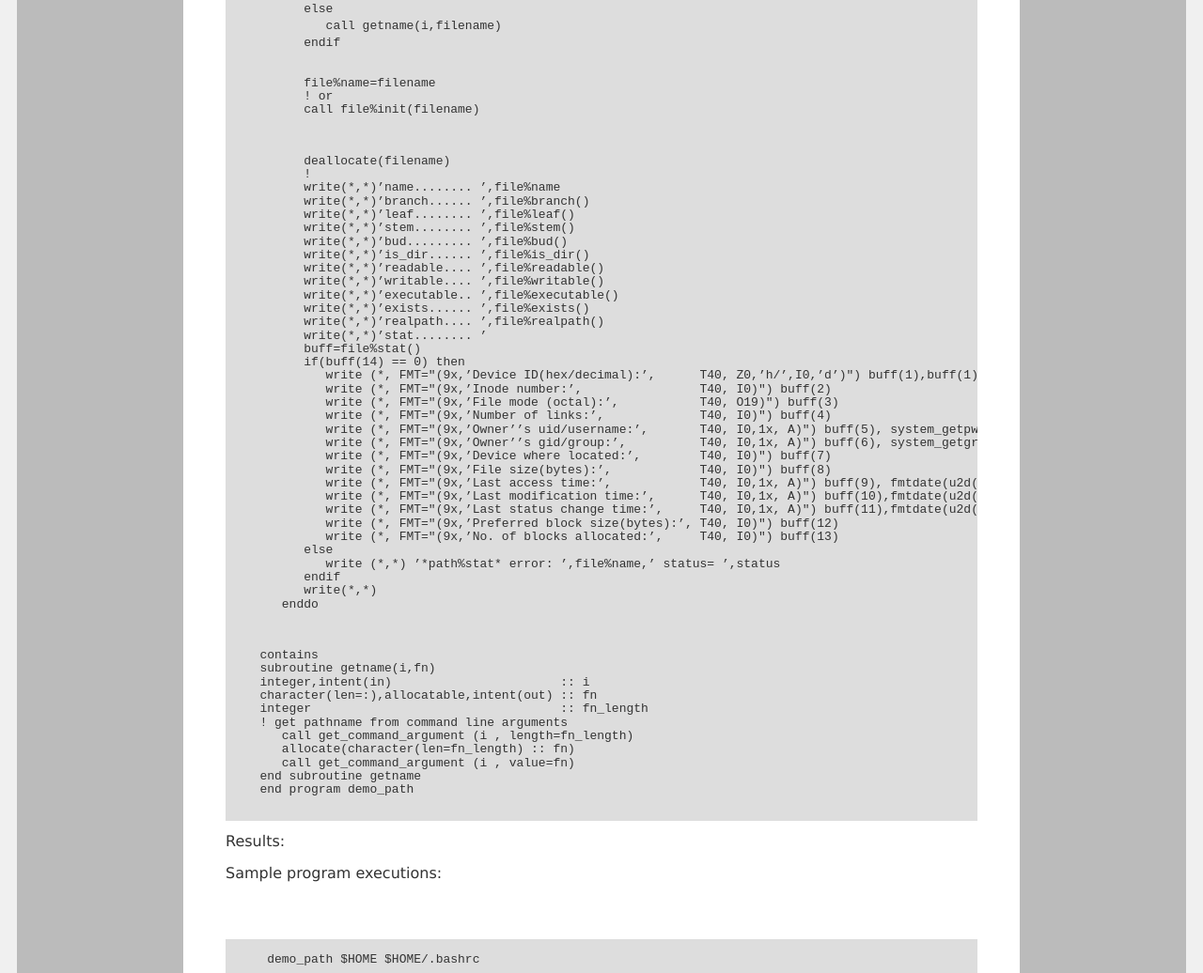
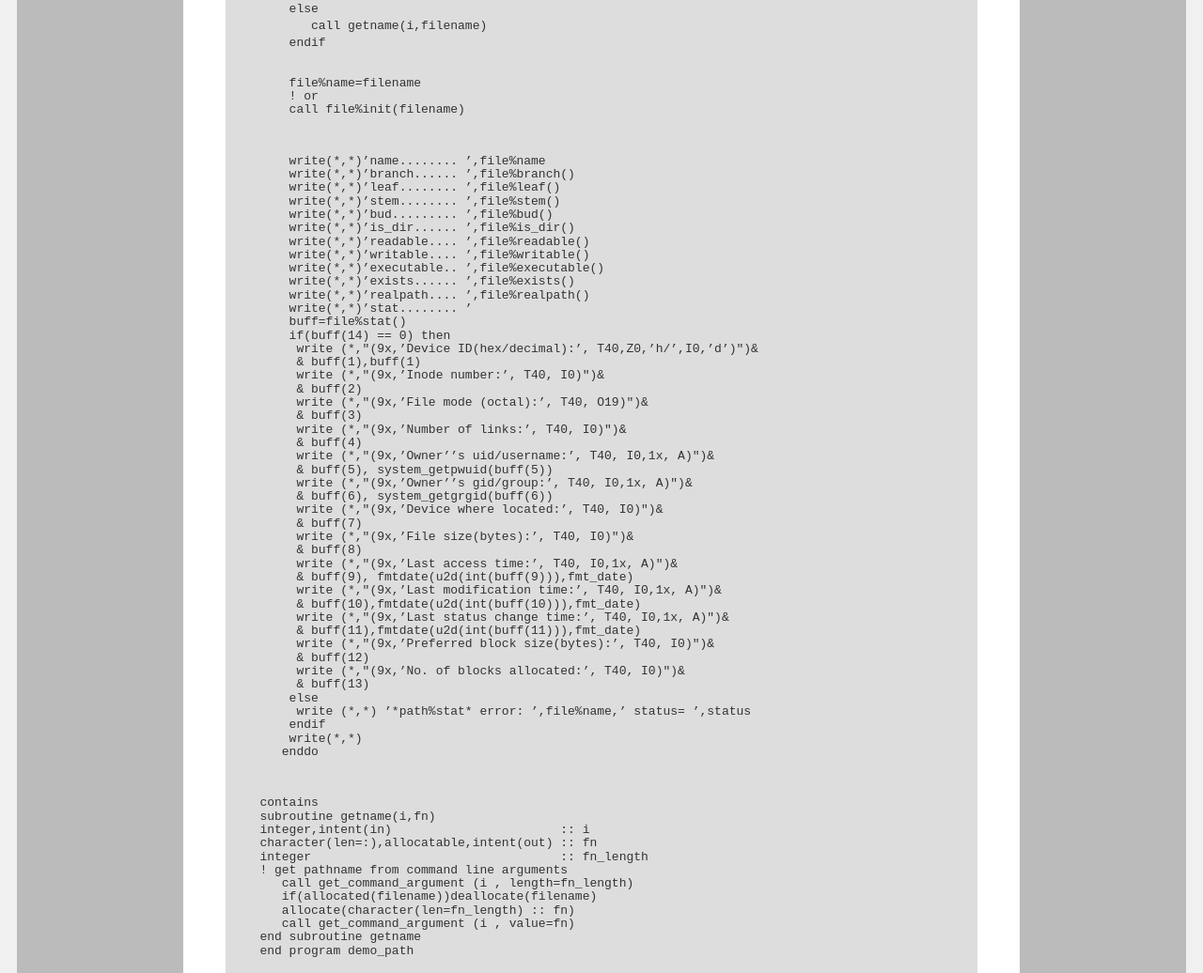
Before and after one commit to urbanjost/M_path, a plain HTML site: page docs/path.3m_path.html in a window 1280 px wide. Shown: the part 2480-3516 px from the top of the page at 94% size. Drawn offline with Linux system fonts and the light colour scheme.

Commit message:
release 0

```diff
--- a/docs/path.3m_path.html
+++ b/docs/path.3m_path.html
@@ -225,8 +225,6 @@ Sample program:
        ! or
        call file%init(filename)
 <P>
-         deallocate(filename)
-         !
        write(*,*)&#146;name&#46;&#46;&#46;..... &#146;,file%name
        write(*,*)&#146;branch&#46;&#46;&#46;... &#146;,file%branch()
        write(*,*)&#146;leaf&#46;&#46;&#46;..... &#146;,file%leaf()
@@ -241,19 +239,32 @@ Sample program:
        write(*,*)&#146;stat&#46;&#46;&#46;..... &#146;
        buff=file%stat()
        if(buff(14) == 0) then
-            write (*, FMT="(9x,&#146;Device ID(hex/decimal):&#146;,      T40, Z0,&#146;h/&#146;,I0,&#146;d&#146;)") buff(1),buff(1)
-            write (*, FMT="(9x,&#146;Inode number:&#146;,                T40, I0)") buff(2)
-            write (*, FMT="(9x,&#146;File mode (octal):&#146;,           T40, O19)") buff(3)
-            write (*, FMT="(9x,&#146;Number of links:&#146;,             T40, I0)") buff(4)
-            write (*, FMT="(9x,&#146;Owner&#146;&#146;s uid/username:&#146;,       T40, I0,1x, A)") buff(5), system_getpwuid(buff(5))
-            write (*, FMT="(9x,&#146;Owner&#146;&#146;s gid/group:&#146;,          T40, I0,1x, A)") buff(6), system_getgrgid(buff(6))
-            write (*, FMT="(9x,&#146;Device where located:&#146;,        T40, I0)") buff(7)
-            write (*, FMT="(9x,&#146;File size(bytes):&#146;,            T40, I0)") buff(8)
-            write (*, FMT="(9x,&#146;Last access time:&#146;,            T40, I0,1x, A)") buff(9), fmtdate(u2d(int(buff(9))),fmt_date)
-            write (*, FMT="(9x,&#146;Last modification time:&#146;,      T40, I0,1x, A)") buff(10),fmtdate(u2d(int(buff(10))),fmt_date)
-            write (*, FMT="(9x,&#146;Last status change time:&#146;,     T40, I0,1x, A)") buff(11),fmtdate(u2d(int(buff(11))),fmt_date)
-            write (*, FMT="(9x,&#146;Preferred block size(bytes):&#146;, T40, I0)") buff(12)
-            write (*, FMT="(9x,&#146;No. of blocks allocated:&#146;,     T40, I0)") buff(13)
+        write (*,"(9x,&#146;Device ID(hex/decimal):&#146;, T40,Z0,&#146;h/&#146;,I0,&#146;d&#146;)")&
+        & buff(1),buff(1)
+        write (*,"(9x,&#146;Inode number:&#146;, T40, I0)")&
+        & buff(2)
+        write (*,"(9x,&#146;File mode (octal):&#146;, T40, O19)")&
+        & buff(3)
+        write (*,"(9x,&#146;Number of links:&#146;, T40, I0)")&
+        & buff(4)
+        write (*,"(9x,&#146;Owner&#146;&#146;s uid/username:&#146;, T40, I0,1x, A)")&
+        & buff(5), system_getpwuid(buff(5))
+        write (*,"(9x,&#146;Owner&#146;&#146;s gid/group:&#146;, T40, I0,1x, A)")&
+        & buff(6), system_getgrgid(buff(6))
+        write (*,"(9x,&#146;Device where located:&#146;, T40, I0)")&
+        & buff(7)
+        write (*,"(9x,&#146;File size(bytes):&#146;, T40, I0)")&
+        & buff(8)
+        write (*,"(9x,&#146;Last access time:&#146;, T40, I0,1x, A)")&
+        & buff(9), fmtdate(u2d(int(buff(9))),fmt_date)
+        write (*,"(9x,&#146;Last modification time:&#146;, T40, I0,1x, A)")&
+        & buff(10),fmtdate(u2d(int(buff(10))),fmt_date)
+        write (*,"(9x,&#146;Last status change time:&#146;, T40, I0,1x, A)")&
+        & buff(11),fmtdate(u2d(int(buff(11))),fmt_date)
+        write (*,"(9x,&#146;Preferred block size(bytes):&#146;, T40, I0)")&
+        & buff(12)
+        write (*,"(9x,&#146;No. of blocks allocated:&#146;, T40, I0)")&
+        & buff(13)
        else
         write (*,*) &#146;*path%stat* error: &#146;,file%name,&#146; status= &#146;,status
        endif
@@ -267,6 +278,7 @@ Sample program:
    integer                                  :: fn_length
    ! get pathname from command line arguments
       call get_command_argument (i , length=fn_length)
+      if(allocated(filename))deallocate(filename)
       allocate(character(len=fn_length) :: fn)
       call get_command_argument (i , value=fn)
    end subroutine getname
@@ -350,7 +362,7 @@ John S. Urban
 Public Domain
 </BLOCKQUOTE>
 <P><HR>
-<TABLE width=100%><TR> <TD width=33%><I></I></TD> <TD width=33% align=center>path (3m_path)</TD> <TD align=right width=33%><I>November 08, 2020</I></TD> </TR></TABLE><FONT SIZE=-1>Generated by <A HREF="http://www.squarebox.co.uk/download/manServer.shtml">manServer 1.08</A> from 4e16d8a7-b742-4e02-825c-1017dd06e82b using man macros.</FONT>
+<TABLE width=100%><TR> <TD width=33%><I></I></TD> <TD width=33% align=center>path (3m_path)</TD> <TD align=right width=33%><I>November 08, 2020</I></TD> </TR></TABLE><FONT SIZE=-1>Generated by <A HREF="http://www.squarebox.co.uk/download/manServer.shtml">manServer 1.08</A> from a66605a0-9512-48f1-a553-1952f0f9e089 using man macros.</FONT>
 <br><br><center><img src="images/path.gif"></center>
 </div>
 </div>
```
Also changed, not shown: docs/man3.html (+1 -1 lines), 4 other files. Lines whose indentation alone changed are shown as unchanged.
